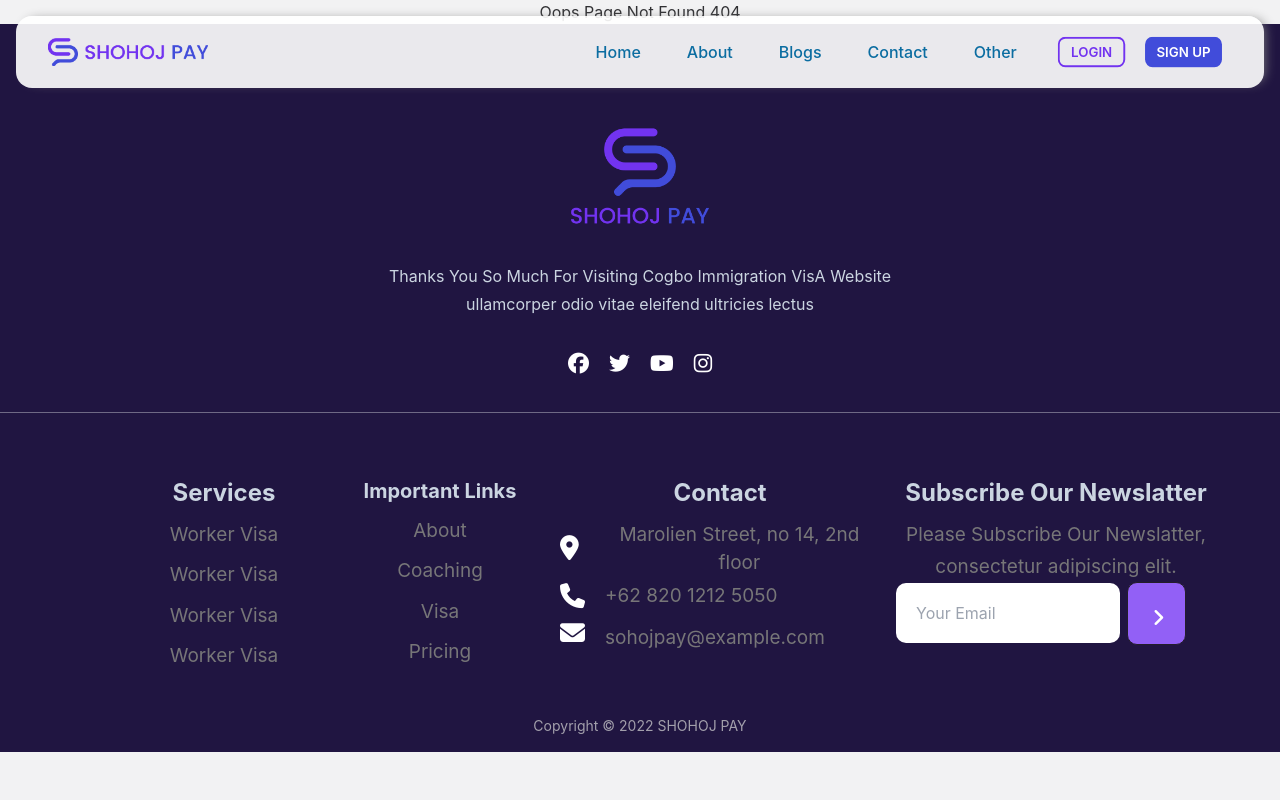
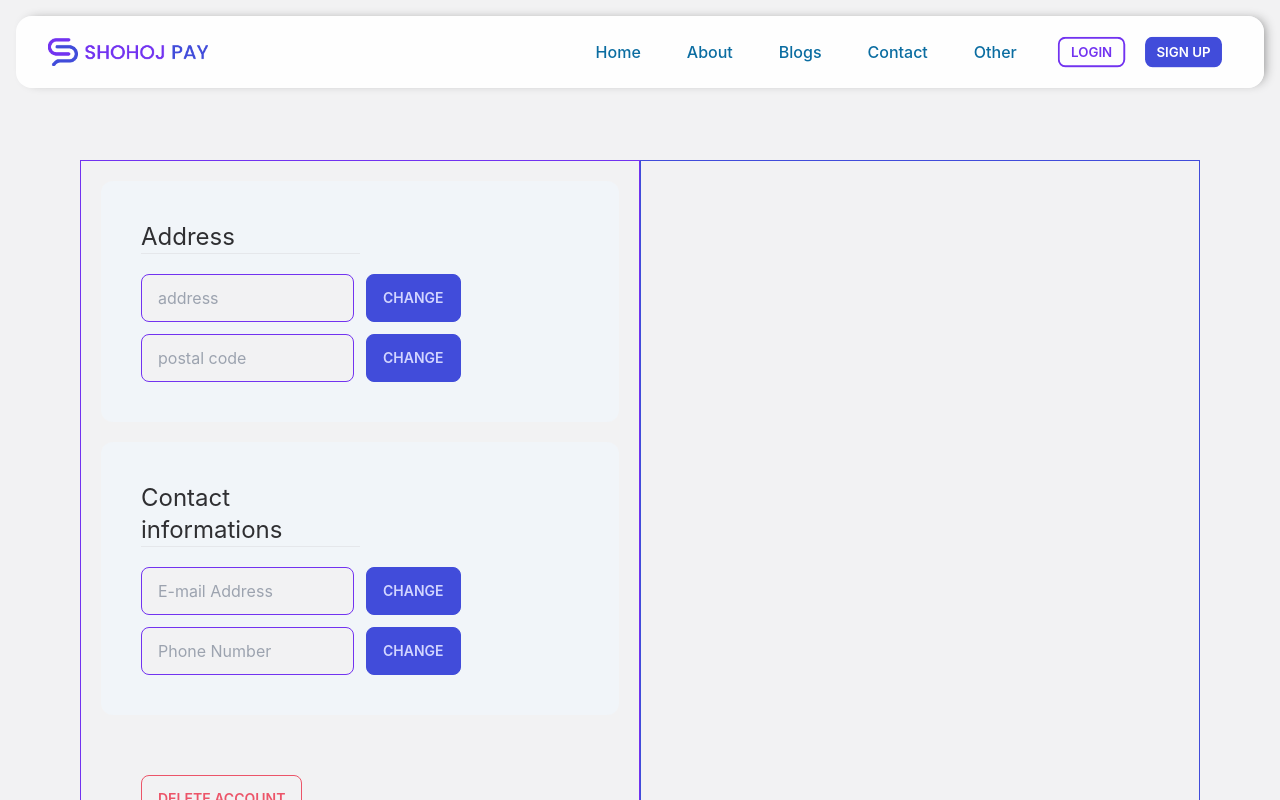
Before and after one commit to shahadat2772/shohoj-pay-client, a React (Create React App) app: page /settings in a window 1280 px wide. Shown: the top 800 px of the page. Built offline with nearby package versions, Linux system fonts and the light colour scheme; no server answers.

Commit message:
left side section layout done

```diff
--- a/src/App.js
+++ b/src/App.js
@@ -8,16 +8,18 @@ import NotFound from "./Components/Shared/NotFound/NotFound";
 import SignUp from "./Components/Pages/Authentication/SignUp/SignUp";
 import { Toaster } from "react-hot-toast";
 import ResetPassword from "./Components/Pages/Authentication/ResetPassword/ResetPassword";
+import Settings from "./Components/Pages/Settings/Settings";
 
 function App() {
   return (
-    <div className="App">
+    <div >
       <Navbar></Navbar>
       <Routes>
         <Route path="/" element={<Home />} />
         <Route path="/login" element={<Login />} />
         <Route path="/signUp" element={<SignUp />} />
         <Route path="/resetPassword" element={<ResetPassword />} />
+        <Route path="/settings" element={<Settings />} />
         <Route path="*" element={<NotFound />} />
       </Routes>
       <Footer />
--- /dev/null
+++ b/src/Components/Pages/Settings/Settings.js
@@ -0,0 +1,81 @@
+import React from 'react';
+
+const Settings = () => {
+    return (
+        <section className='px-5 pt-20 lg:px-20 lg:pb-20 lg:pt-40 lg:flex w-full'>
+            {/* right part */}
+            <div className='border border-primary w-full lg:w-1/2 order-2'>
+                {/* user div */}
+                <div></div>
+
+                {/* general options section */}
+                <div></div>
+            </div>
+
+            {/* left part  */}
+            <div className='border border-secondary w-full lg:w-1/2 grid grid-cols-1 gap-5 p-5'>
+                {/* address section */}
+                <div className='rounded-xl p-3 lg:p-10 bg-slate-100'>
+
+                    {/* title div */}
+                    <div className='w-1/2 '>
+                        <h3 className='text-2xl text-left'>Address</h3>
+                        <hr></hr>
+                    </div>
+
+                    {/* options container */}
+
+                    <div className='mt-5 grid grid-cols-1 gap-3'>
+
+                        {/* address */}
+                        <div className='grid grid-cols-1 lg:grid-cols-2 gap-3'>
+                            <input className='input input-text input-secondary' type="text" placeholder='address' />
+                            <button className='btn max-w-min btn-primary'>change</button>
+                        </div>
+                        {/* postal code */}
+                        <div className='grid grid-cols-1 lg:grid-cols-2 gap-3'>
+                            <input className='input input-number input-secondary' type="number" placeholder='postal code' />
+                            <button className='btn max-w-min btn-primary'>change</button>
+                        </div>
+
+                    </div>
+
+                </div>
+
+                {/* contact div */}
+                <div className='rounded-xl p-3 lg:p-10 bg-slate-100'>
+                    {/* title div */}
+                    <div className='w-1/2 '>
+                        <h3 className='text-2xl text-left'>Contact informations</h3>
+                        <hr></hr>
+                    </div>
+
+                    {/* options container */}
+
+                    <div className='mt-5 grid grid-cols-1 gap-3'>
+
+                        {/* Email */}
+                        <div className='grid grid-cols-1 lg:grid-cols-2 gap-3'>
+                            <input className='input input-email input-secondary' type="email" placeholder='E-mail Address' />
+                            <button className='btn max-w-min btn-primary'>change</button>
+                        </div>
+                        {/* phone number */}
+                        <div className='grid grid-cols-1 lg:grid-cols-2 gap-3'>
+                            <input className='input input-tel input-secondary' type={"tel"} placeholder='Phone Number' />
+                            <button className='btn max-w-min btn-primary'>change</button>
+                        </div>
+
+                    </div>
+                </div>
+
+                {/* delete div */}
+                <div className='w-1/2 p-3 lg:p-10 '>
+                    <button className='btn btn-outline btn-error ml-0 mb-3'>Delete Account</button>
+                    <hr></hr>
+                </div>
+            </div>
+        </section>
+    );
+};
+
+export default Settings;
```
